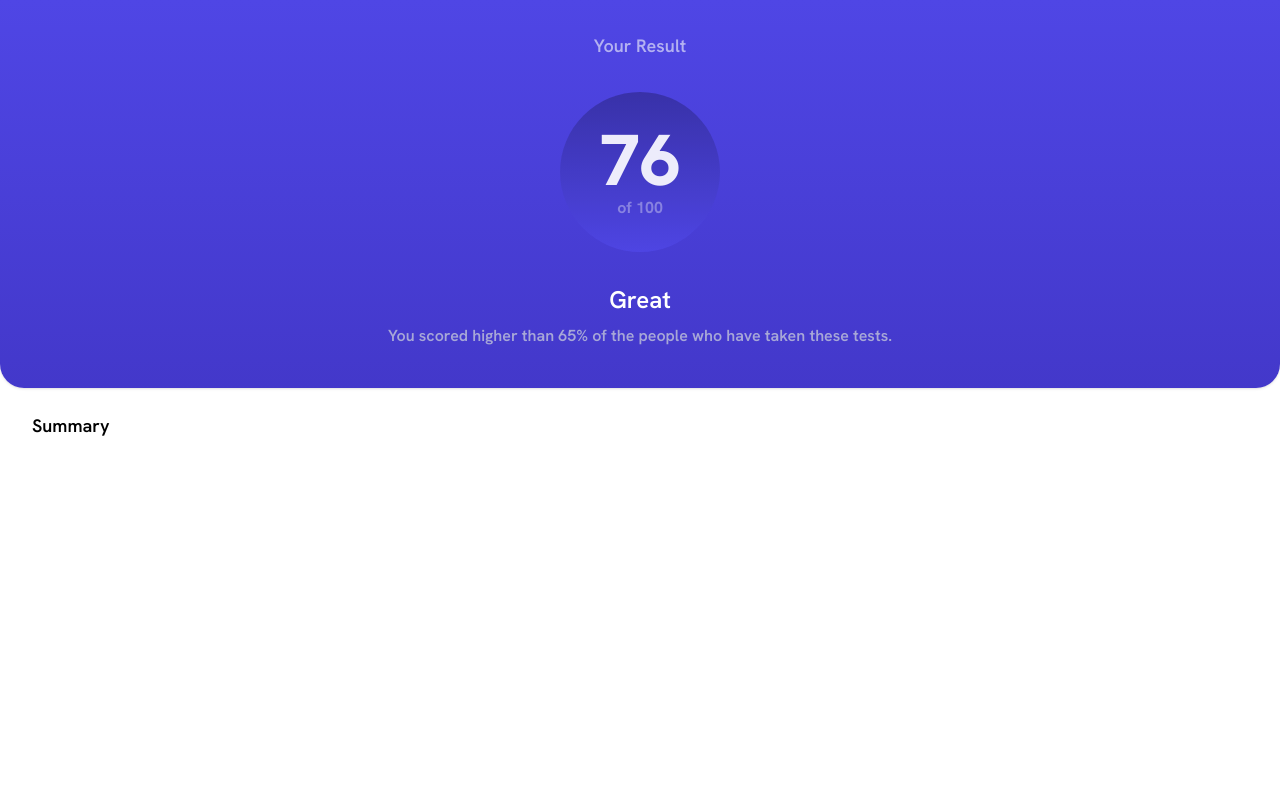
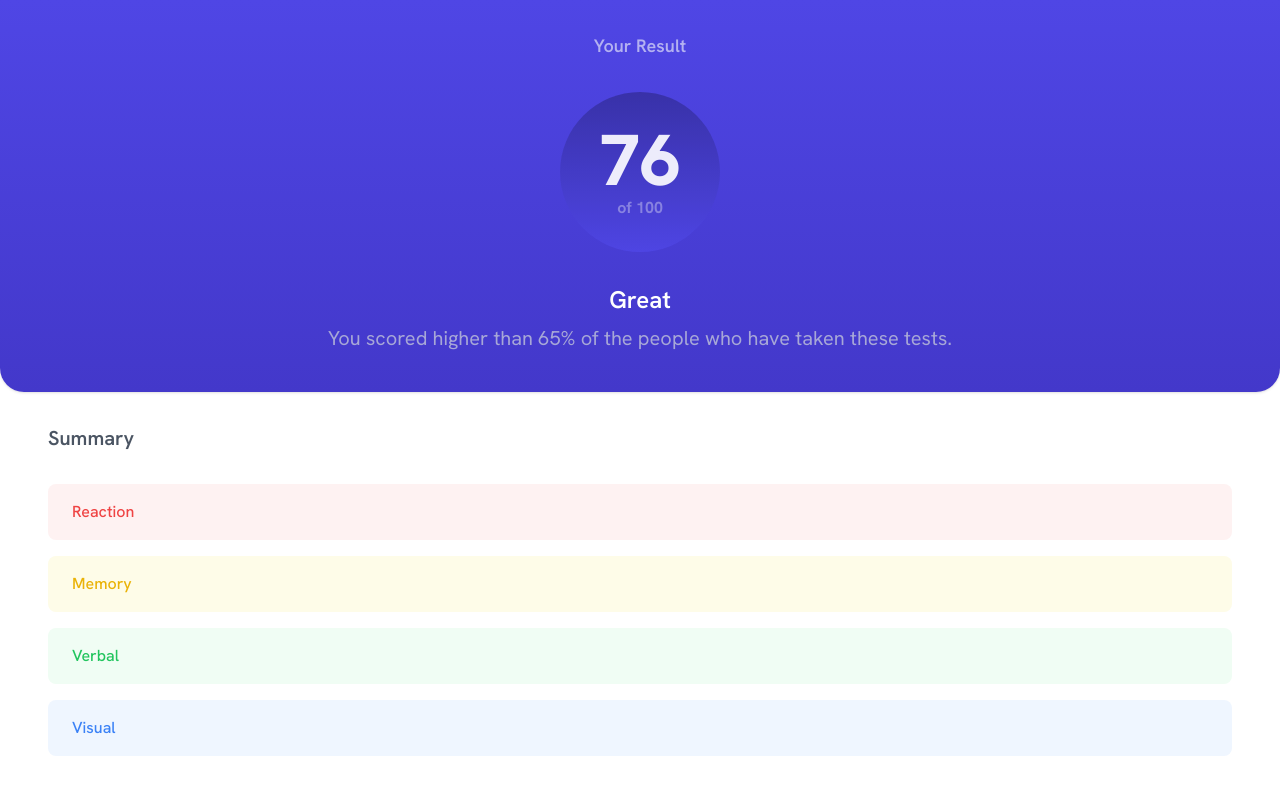
Before and after one commit to jameyhart/fe-results-summary-component, a Next.js app: page / in a window 1280 px wide. Shown: the top 794 px of the page. Built offline with nearby package versions, Linux system fonts and the light colour scheme.

Commit message:
Progress on bottom section

```diff
--- a/app/page.tsx
+++ b/app/page.tsx
@@ -1,6 +1,6 @@
 export default function Home() {
     return (
-        <div className="h-screen space-x-8 space-y-6">
+        <div className="h-screen space-x-12 space-y-8">
             {/* Top section */}
             <div className="h-4/9 rounded-b-[24px] shadow bg-gradient-to-b from-indigo-600 to-indigo-700">
                 <div className="flex flex-col items-center justify-center h-full">
@@ -24,15 +24,42 @@ export default function Home() {
                         Great
                     </p>
 
-                    <p className="px-14 text-center font-semibold text-gray-300/70 pb-10">
+                    <p className="px-16 text-center text-gray-300/70 pb-10 text-xl">
                         You scored higher than 65% of the people who have taken these tests.
                     </p>
                 </div>
             </div>
 
             {/* Bottom section */}
-            <div className="h-5/9 text-lg font-semibold">
-                Summary
+            <div className="flex justify-center pr-12">
+                <div className="w-full">
+                    <div className="h-5/9 text-xl font-semibold mb-8 text-gray-600">
+                        Summary
+                    </div>
+
+                    {/* Breakdown */}
+                    <div className="flex flex-col justify-center space-y-4 font-medium">
+                        {/* Reaction */}
+                        <span className="px-6 py-4 bg-red-50 rounded-lg text-red-500 w-full text-blur">
+                            Reaction
+                        </span>
+
+                        {/* Memory */}
+                        <span className="px-6 py-4 bg-yellow-50 rounded-lg text-yellow-500 w-full">
+                            Memory
+                        </span>
+
+                        {/* Verbal */}
+                        <span className="px-6 py-4 bg-green-50 rounded-lg text-green-500 w-full">
+                            Verbal
+                        </span>
+
+                        {/* Visual */}
+                        <span className="px-6 py-4 bg-blue-50 rounded-lg text-blue-500 w-full">
+                            Visual
+                        </span>
+                    </div>
+                </div>
             </div>
         </div>
     );
```
Also changed, not shown: 1 other file (tests, documents, lock files or other folders).
